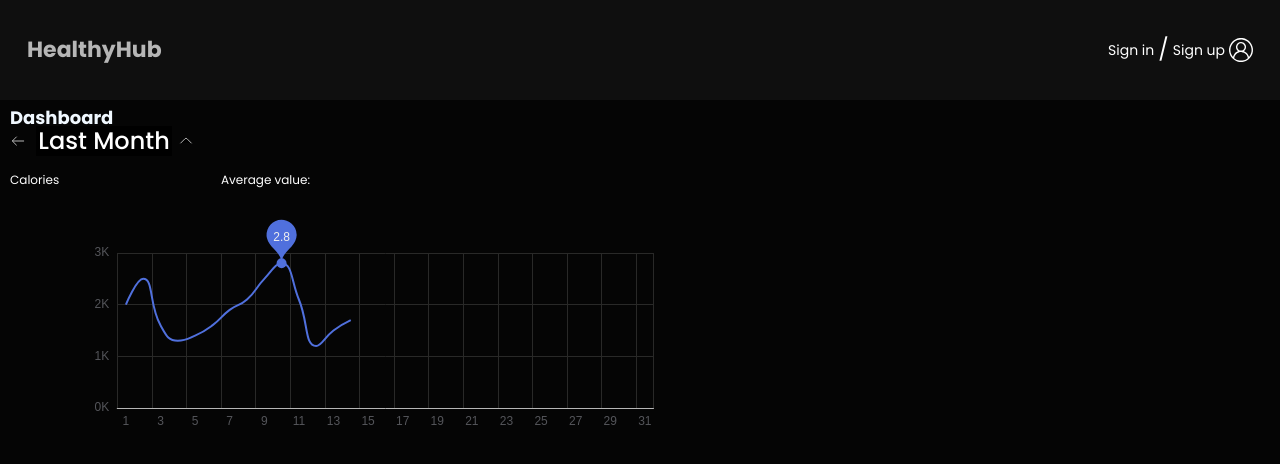
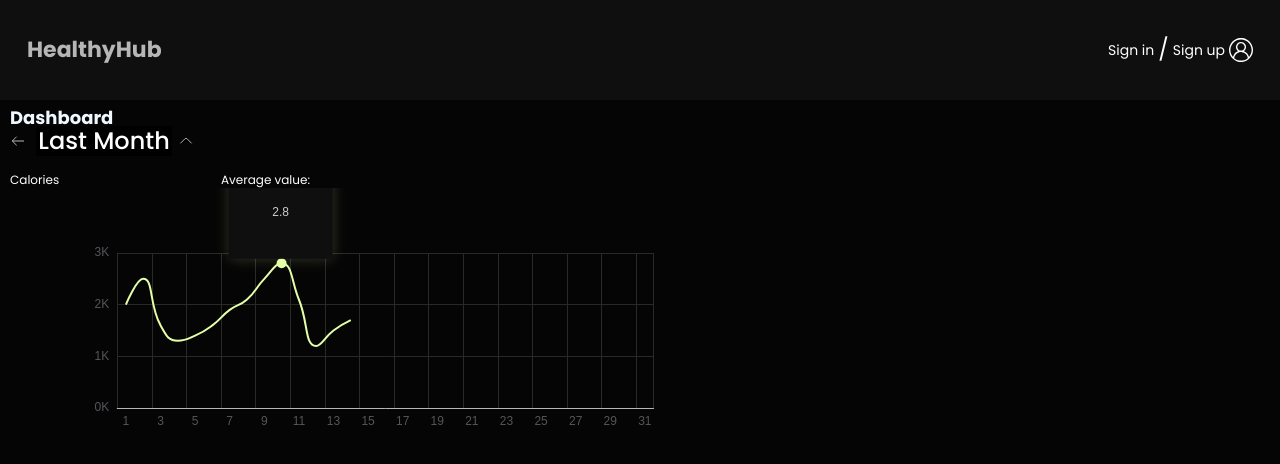
Before and after one commit to StruzhakS/health-app, a React (Create React App) app: page /health-app/dashboard in a window 1280 px wide. Shown: the top 464 px of the page. Built offline with nearby package versions, Linux system fonts and the light colour scheme.

Commit message:
add styles

```diff
--- a/src/components/Dashboard/DashboarLineChart.jsx
+++ b/src/components/Dashboard/DashboarLineChart.jsx
@@ -58,18 +58,34 @@ const LineChart = () => {
         data: values,
         type: 'line',
         symbol: 'circle',
+        itemStyle: {
+          color:'rgba(227, 255, 168, 1)',
+        },
         symbolSize: (value, params) =>
           params.dataIndex + 1 === maxIndex ? 10 : 0,
         smooth: true,
+        lineStyle: {
+        color: 'rgba(227, 255, 168, 1)', // Оновлений колір лінії
+      },
 
         emphasis: {
-          itemStyle: {
-            color: '#ff0000',
-          },
+        itemStyle: {
+          color: 'rgba(227, 255, 168, 1)',
         },
-        markPoint: {
-          data: [{ type: 'max', name: 'Max Value' }],
+      },
+         markPoint: {
+        data: [{ type: 'max', name: 'Max Value' }],
+        symbol: 'rect', // Змінено на 'rect' для квадрата
+        symbolSize: [104, 92], // Розміри квадрата
+        symbolOffset: [-1, '-55%'], // Зміщення, щоб символ був зверху середини маркера
+
+        itemStyle: {
+          color: '#0F0F0F', // Колір квадрата
+          borderRadius: 8, // Радіус кутів
+          shadowBlur: 14, // Розмиття тіні
+          shadowColor: 'rgba(227, 255, 168, 0.20)', // Колір тіні
         },
+      },
       },
     ],
   };
@@ -89,3 +105,70 @@ const LineChart = () => {
 };
 
 export default LineChart;
+
+
+
+
+
+
+
+
+
+
+
+
+
+
+
+
+
+// import React, { useState } from 'react';
+
+// const LineChart = () => {
+//   const data = [10, 25, 15, 30, 20];
+//   const maxY = Math.max(...data);
+//   const height = 300;
+
+//   const points = data.map((value, index) => {
+//     const x = index * 50;
+//     const y = height - (value / maxY) * height;
+//     return `${x},${y}`;
+//   });
+
+//   const polylinePoints = points.join(' ');
+
+//   return (
+//     <svg width="400" height={height + 20}>
+//       {/* Вертикальні лінії на осі X */}
+//       {data.map((value, index) => (
+//         <line
+//           key={`vertical-${index}`}
+//           x1={index * 50}
+//           y1={0}
+//           x2={index * 50}
+//           y2={height}
+//           stroke="gray"
+//           strokeWidth="1"
+//         />
+//       ))}
+
+//       {/* Горизонтальні лінії на осі Y */}
+//       {Array.from({ length: 6 }).map((_, index) => (
+//         <line
+//           key={`horizontal-${index}`}
+//           x1={0}
+//           y1={height - (index * height) / 5}
+//           x2={400}
+//           y2={height - (index * height) / 5}
+//           stroke="gray"
+//           strokeWidth="1"
+//         />
+//       ))}
+
+//       {/* Лінія графіка */}
+//       <polyline points={polylinePoints} fill="none" stroke="blue" strokeWidth="2" />
+//     </svg>
+//   );
+// };
+
+// export default LineChart;
```
